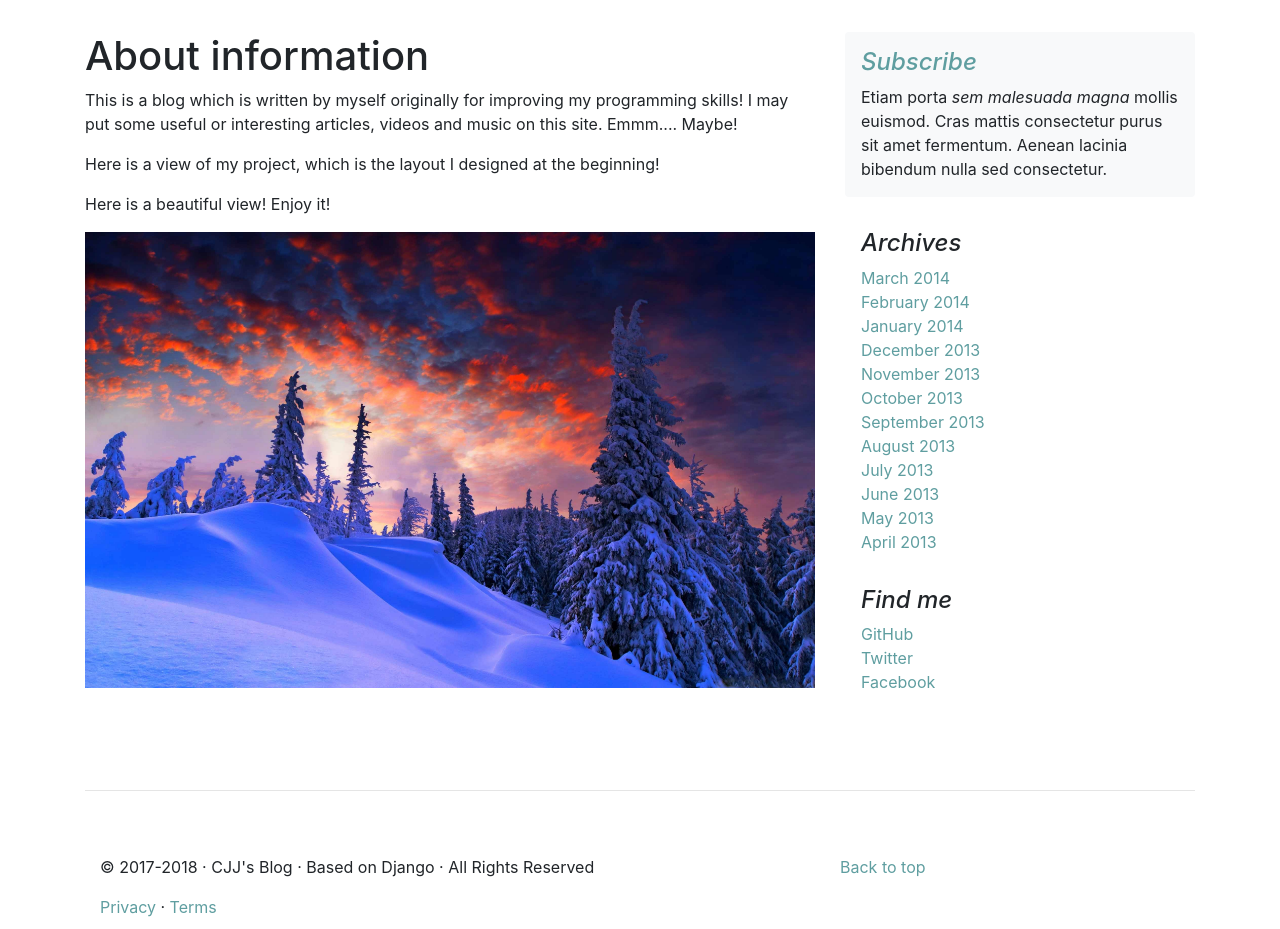
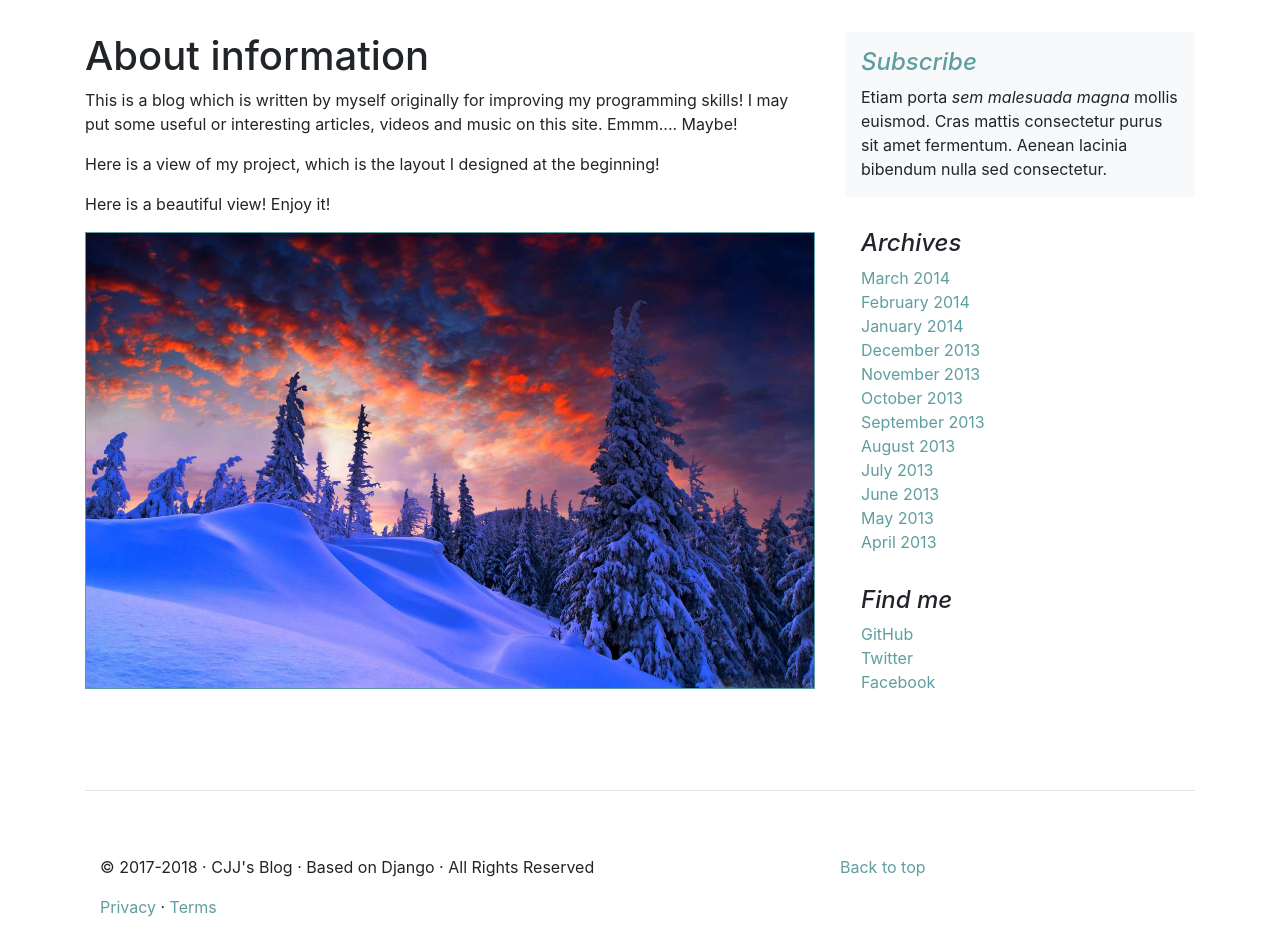
Before and after one commit to caijunjie815/django_blog, a Django app: page /blog/about/ in a window 1280 px wide. Shown: the part 56-985 px from the top of the page. Run offline with Django 3.2, Linux system fonts and the light colour scheme; some libraries are stand-ins or nearby versions.

Commit message:
reformat image in the markdown post.

```diff
--- a/blog/static/blog/css/blog.css
+++ b/blog/static/blog/css/blog.css
@@ -179,3 +179,11 @@ code {
 .btn {
     border: 1px solid cadetblue;
 }
+
+/* style image */
+img {
+    width: 100%;
+    height: auto;
+    border: 1px solid cadetblue;
+    margin-bottom: 0.4rem;
+}
--- a/blog/views.py
+++ b/blog/views.py
@@ -162,10 +162,8 @@ class PostView(DetailView):
 
 		# get previous and next article id
 		current_id = self.kwargs['pk']
-		try:
-			context['previous_id'] = current_id - 1
-		except Exception:
-			context['previous_id'] = None
+		context['previous_id'] = current_id - 1
+
 		if current_id == Post.objects.latest('id').id:
 			context['next_id'] = None
 		else:
```
